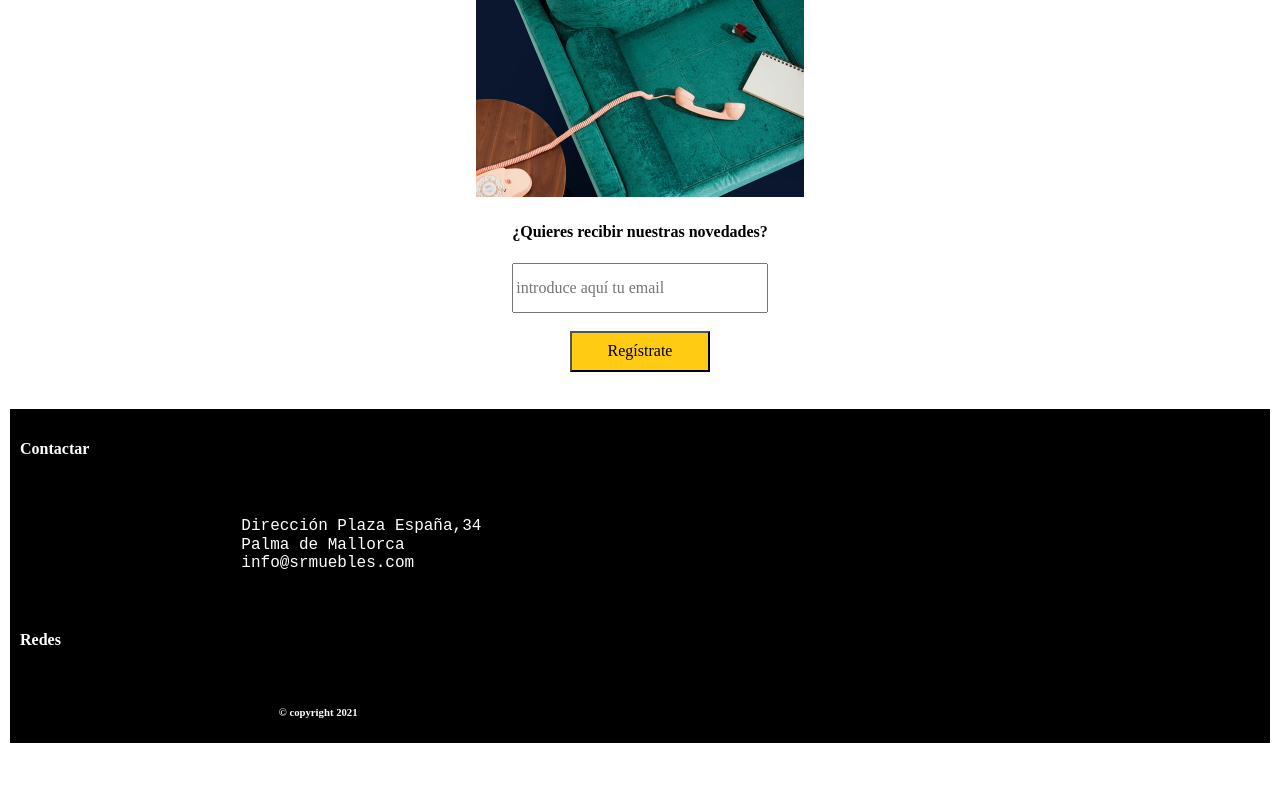
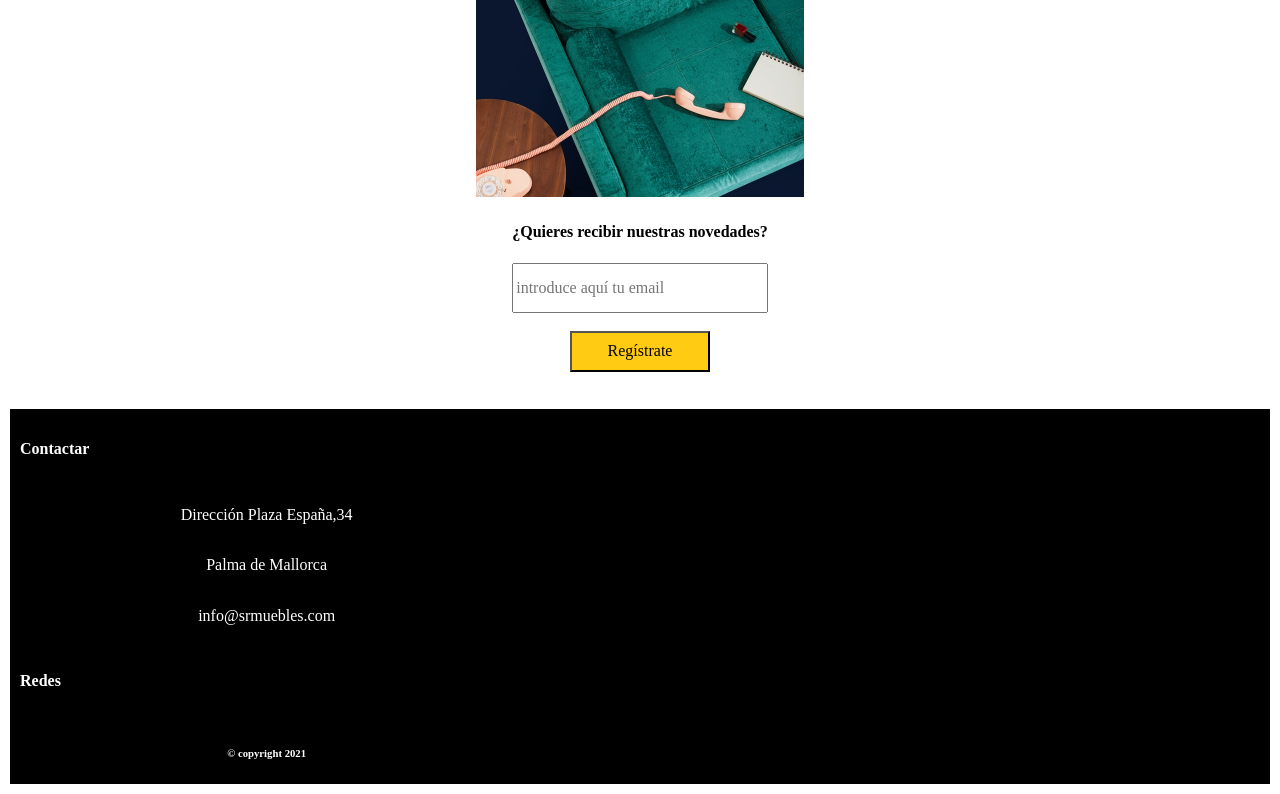
Before and after one commit to jorgerope/JUEVES, a plain HTML site: page index.html in a window 1280 px wide. Shown: the part 1690-2484 px from the top of the page. Before the commit the page ends 2443 px from the top, so only its background shows below. Drawn offline with Linux system fonts and the light colour scheme.

Commit message:
nueva mejora

```diff
--- a/index.html
+++ b/index.html
@@ -129,10 +129,9 @@ Lorem ipsum dolor sit amet consectetur adipisicing elit. Perspiciatis numquam li
 
     <article class="contacto1">
 
-
-    <pre>         Dirección Plaza España,34
-         Palma de Mallorca
-         info@srmuebles.com</pre>
+        <p>Dirección Plaza España,34</p>
+         <p>Palma de Mallorca</p>
+        <p> info@srmuebles.com</p>
     </article>
 <h4 class="redes">Redes</h4>
  <br><br>
```
